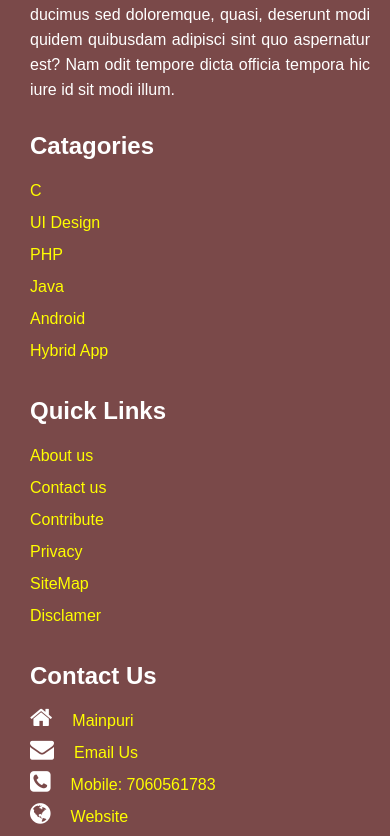
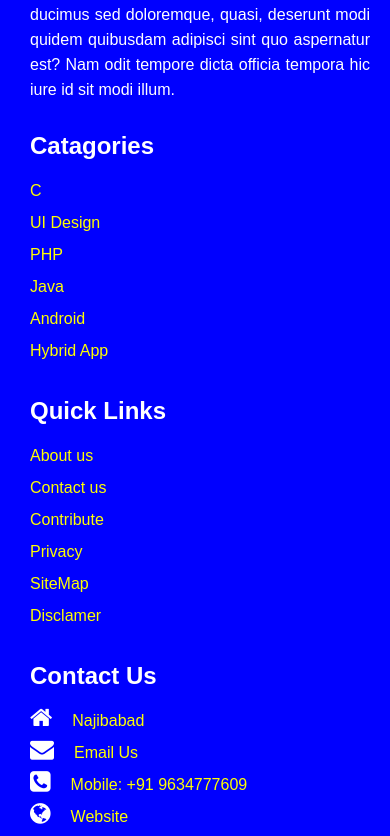
Before and after one commit to yashjain092000/FullStack-5, a plain HTML site: page HTML/practical-13.html in a window 390 px wide. Shown: the part 762-1598 px from the top of the page. Drawn offline with Linux system fonts and the light colour scheme.

Commit message:
practical 13 changes

```diff
--- a/CSS/practical-13.css
+++ b/CSS/practical-13.css
@@ -16,12 +16,12 @@ h1{
     color: grey;
 }
 footer{
-    background-color: rgb(122, 73, 73);
+    background-color: blue;
 }
 .sec2 {
     display: flex;
     justify-content:space-between;
-    background-color: rgb(122, 73, 73);
+    background-color: blue;
     color: white;
     padding: 15px;
 }
@@ -160,16 +160,16 @@ h2 {
         display: flex;
         justify-content: center;
         align-items: center;
-        color: grey;
+        color: black;
     }
     footer{
-        background-color: rgb(122, 73, 73);
+        background-color: blue;
     }
     .sec2 {
         display: flex;
         justify-content:space-between;
         flex-wrap: wrap;
-        background-color: rgb(122, 73, 73);
+        background-color: blue;
         color: white;
         padding: 15px;
     }
@@ -313,13 +313,13 @@ h2 {
         color: grey;
     }
     footer{
-        background-color: rgb(122, 73, 73);
+        background-color: blue;
     }
     .sec2 {
         display: flex;
         flex-direction: column;
         justify-content:space-between;
-        background-color: rgb(122, 73, 73);
+        background-color: blue;
         color: white;
         padding: 15px;
     }
--- a/HTML/practical-13.html
+++ b/HTML/practical-13.html
@@ -61,10 +61,10 @@
             <section class="sec2-3">
                 <h2>Contact Us</h2>
                 <ul>
-                <li><i class="fa fa-home"></i><a href="#">Mainpuri</a></li>
+                <li><i class="fa fa-home"></i><a href="#">Najibabad</a></li>
                 <li><i class="fa fa-envelope"></i><a href="mailto:jayant.gla_cs18@gla.ac.in">Email Us</a></li>
-                <li><i class="fa fa-phone-square"></i><a href="tel:7060561783">Mobile: 7060561783</a></li>
-                <li><i class="fa fa-globe"></i><a href="https://jayantdwivedi.github.io/Full-Stack-Class/">Website</a></li>
+                <li><i class="fa fa-phone-square"></i><a href="tel:7060561783">Mobile: +91 9634777609</a></li>
+                <li><i class="fa fa-globe"></i><a href="https://yashjain092000.github.io/FullStack-5/">Website</a></li>
             </ul>
             </section>
         </section>
@@ -85,7 +85,7 @@
         </section>
         <section class="sec5">
             <p>Copywrite &copy; 2020</p>
-            <a href="https://jayantdwivedi.github.io/Full-Stack-Class/">visit site</a>
+            <a href="https://yashjain092000.github.io/FullStack-5/">visit site</a>
         </section>
     </footer>
 
```
